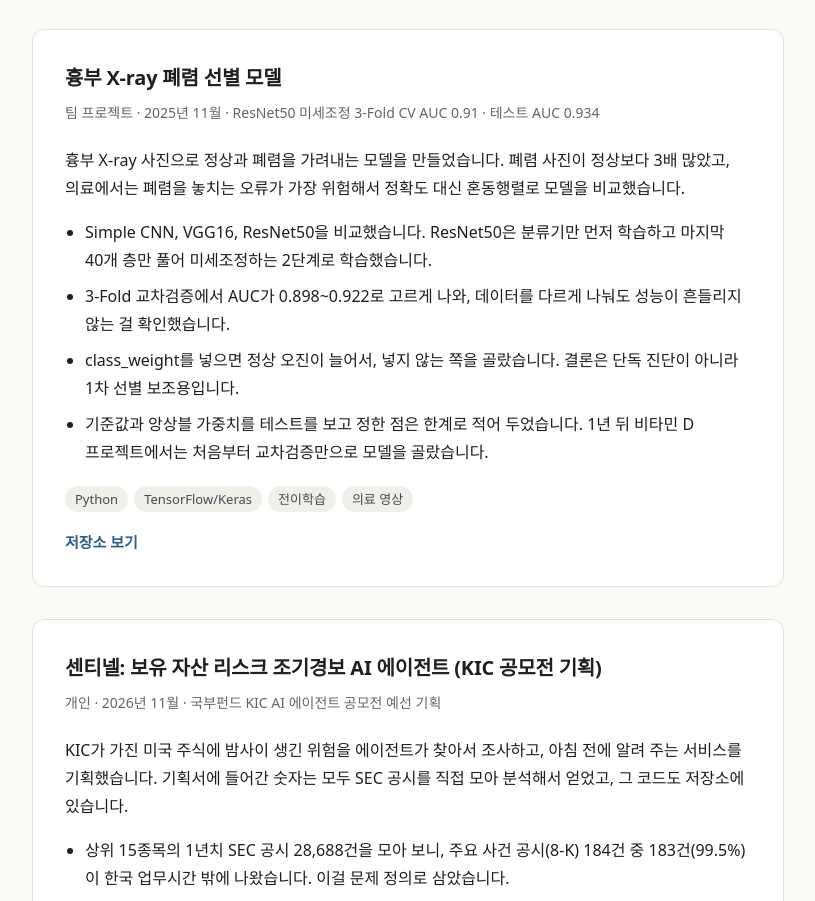
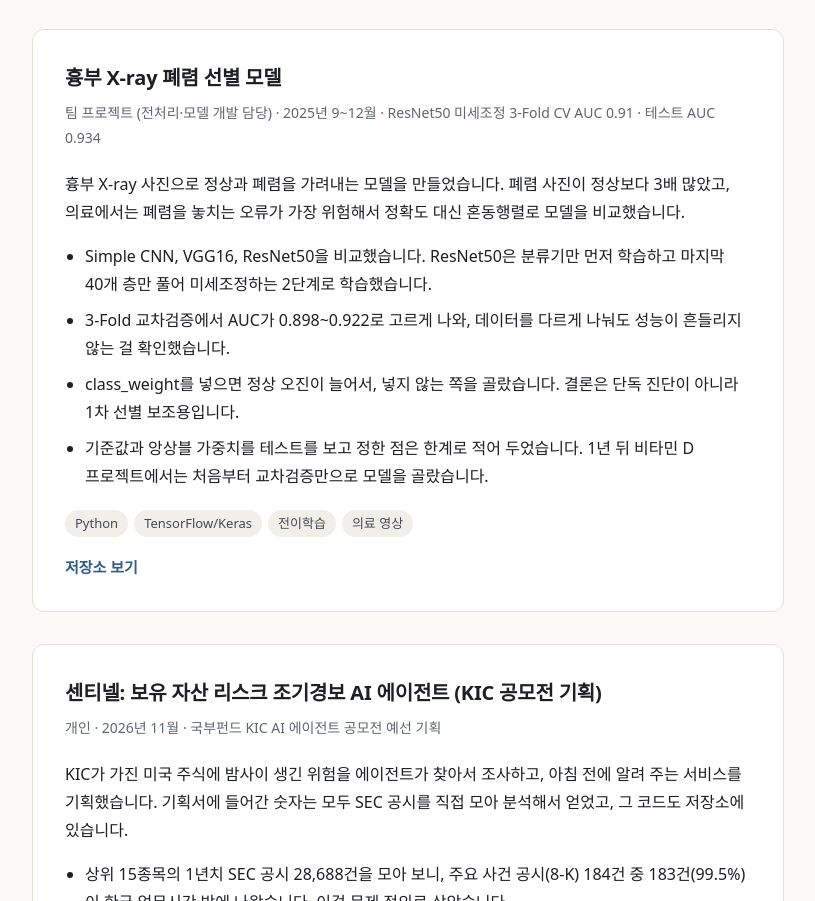
Before and after one commit to haneul55/haneul55.github.io, a plain HTML site: page index.html in a window 1280 px wide. Shown: the part 1540-2441 px from the top of the page, without its empty margins (232-1047 px from the left). Drawn offline with Linux system fonts and the light colour scheme.

Commit message:
폐렴 선별 카드에 담당 역할과 기간 추가

```diff
--- a/index.html
+++ b/index.html
@@ -102,7 +102,7 @@
 
   <article class="card">
     <h3>흉부 X-ray 폐렴 선별 모델</h3>
-    <div class="meta">팀 프로젝트 · 2025년 11월 · ResNet50 미세조정 3-Fold CV AUC 0.91 · 테스트 AUC 0.934</div>
+    <div class="meta">팀 프로젝트 (전처리·모델 개발 담당) · 2025년 9~12월 · ResNet50 미세조정 3-Fold CV AUC 0.91 · 테스트 AUC 0.934</div>
     <p>흉부 X-ray 사진으로 정상과 폐렴을 가려내는 모델을 만들었습니다. 폐렴 사진이 정상보다 3배 많았고, 의료에서는 폐렴을 놓치는 오류가 가장 위험해서 정확도 대신 혼동행렬로 모델을 비교했습니다.</p>
     <ul>
       <li>Simple CNN, VGG16, ResNet50을 비교했습니다. ResNet50은 분류기만 먼저 학습하고 마지막 40개 층만 풀어 미세조정하는 2단계로 학습했습니다.</li>
```
